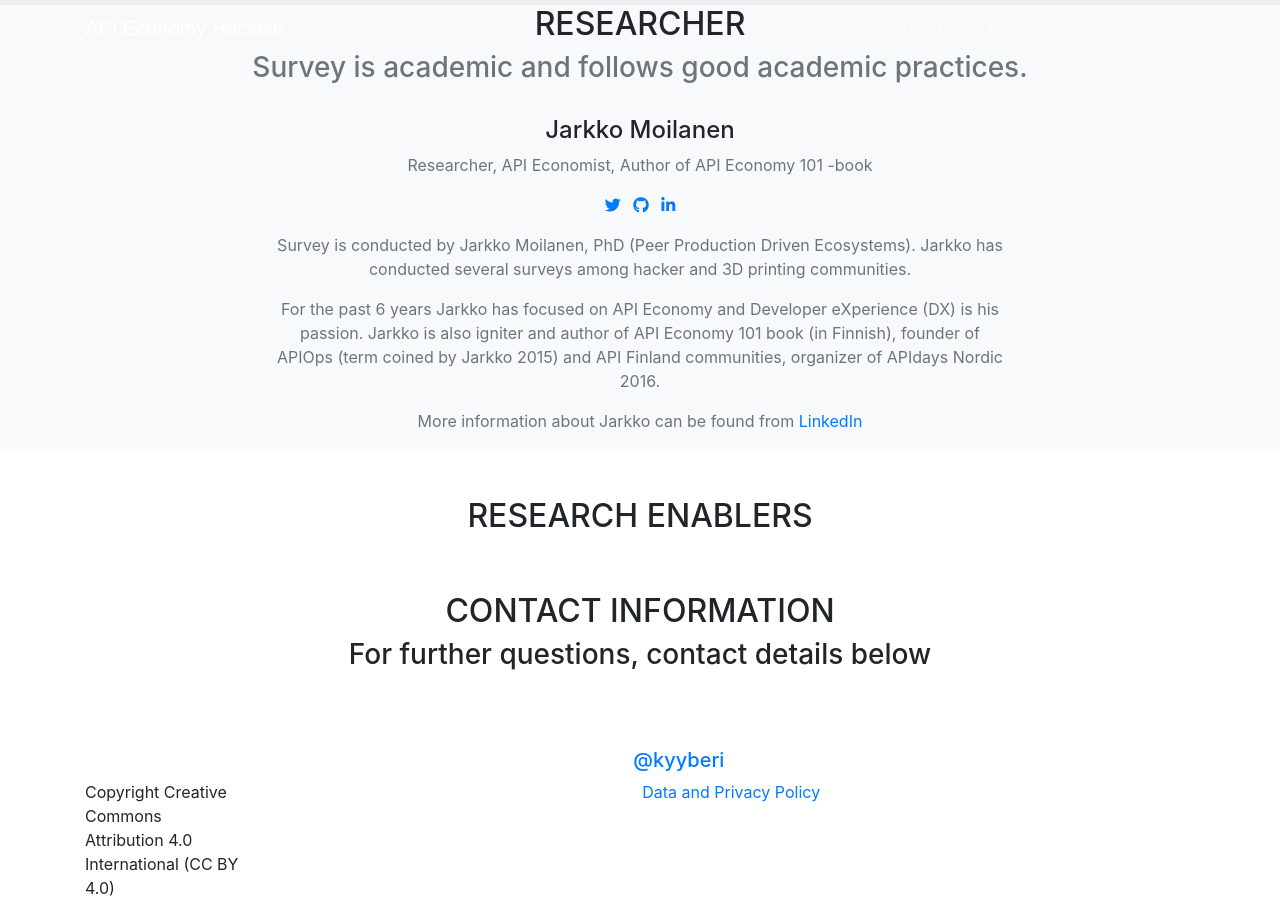
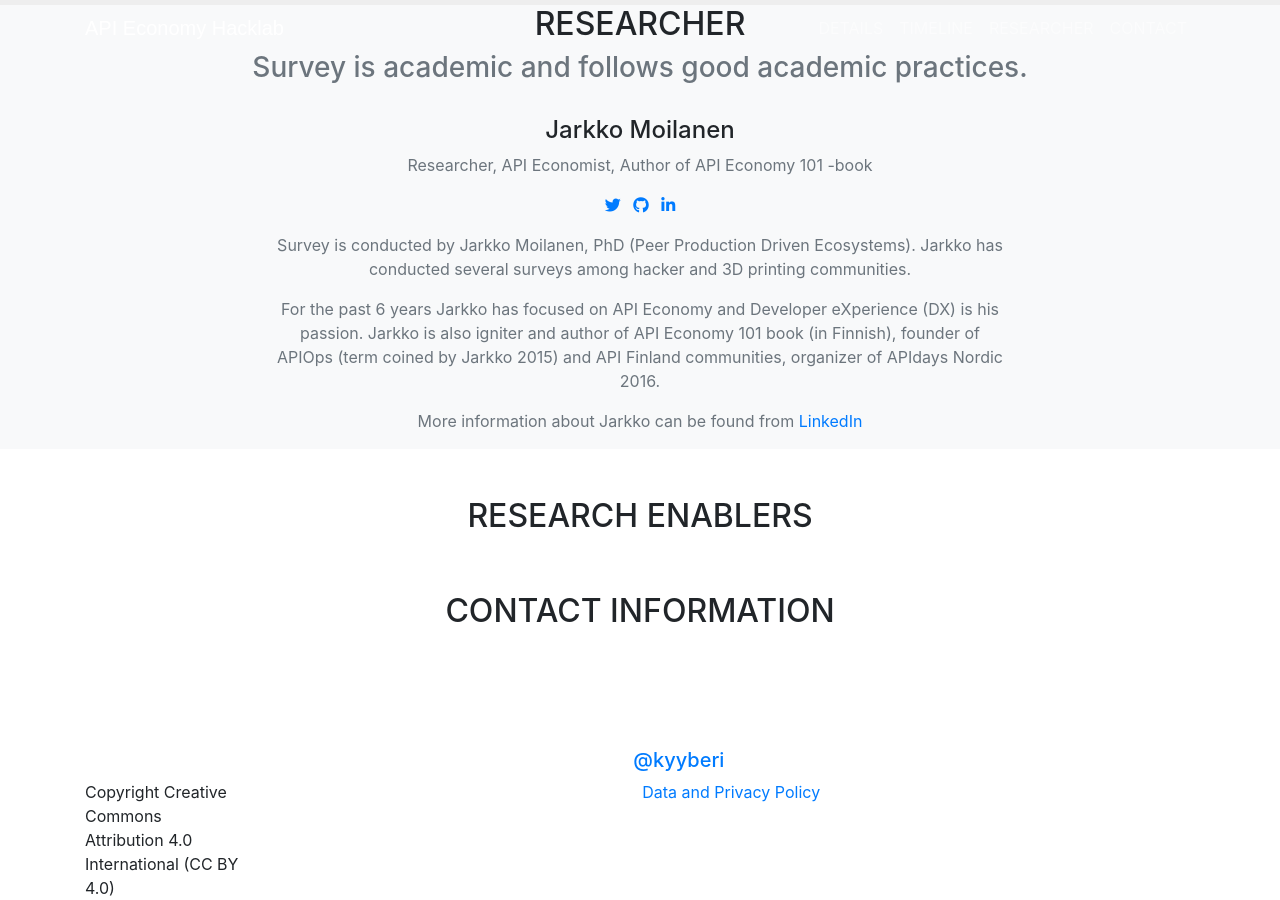
Before and after one commit to apieconomyhacklab/apiportalsurvey, a Jekyll site: the page built from index.md, in a window 1280 px wide and 900 px high, scrolled down 1661 px. Built offline with Jekyll 4.4.1, drawn with Linux system fonts in a browser that asks for light colours; nearby versions of some CDN libraries; some web fonts are replaced; library files that are not in the unit come from our copies.

Commit message:
minor fixes

```diff
--- a/_layouts/home.html
+++ b/_layouts/home.html
@@ -217,7 +217,7 @@ layout: default
         <div class="row">
           <div class="col-lg-12 text-center">
             <h2 class="section-heading text-uppercase">Contact information</h2>
-            <h3 class="section-subheading">For further questions, contact details below</h3>
+            <h3 class="section-subheading" style="color: #fff;">For further questions, contact details below</h3>
           </div>
         </div>
         <div class="row">
```
